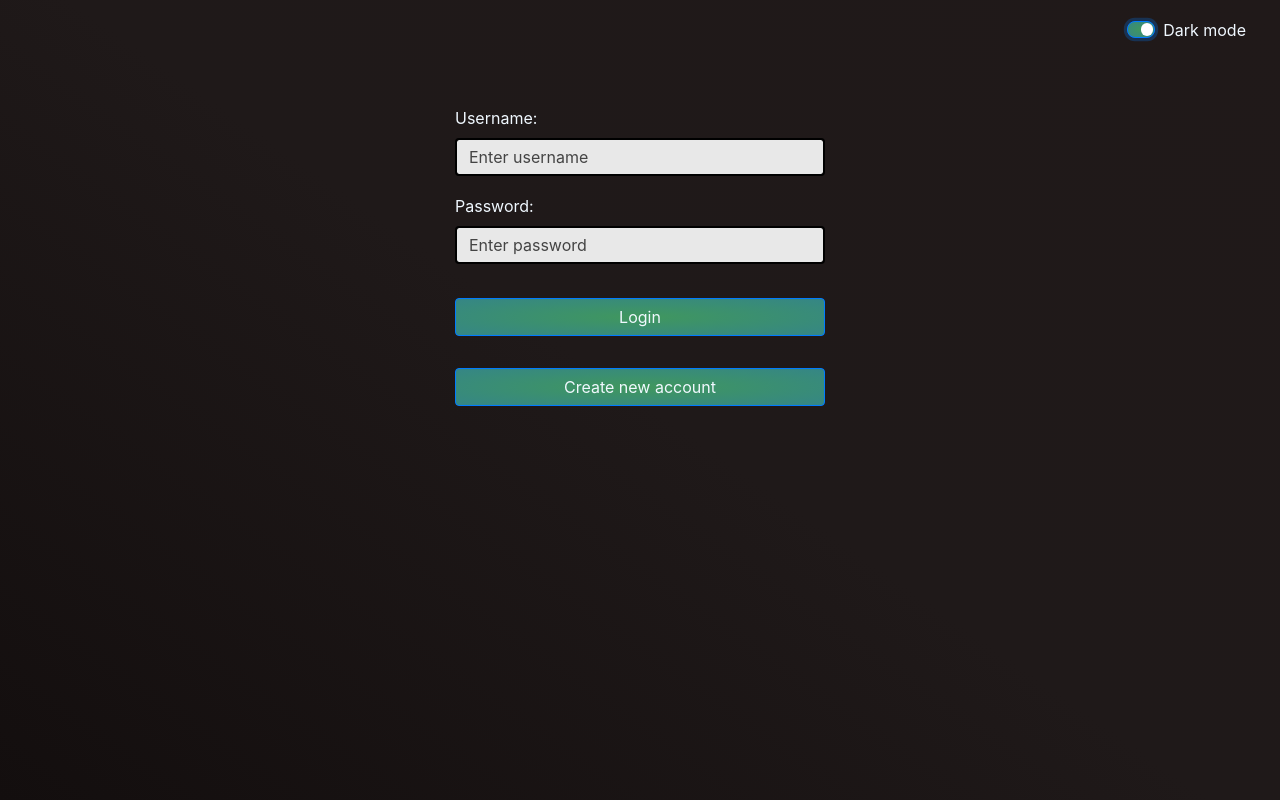
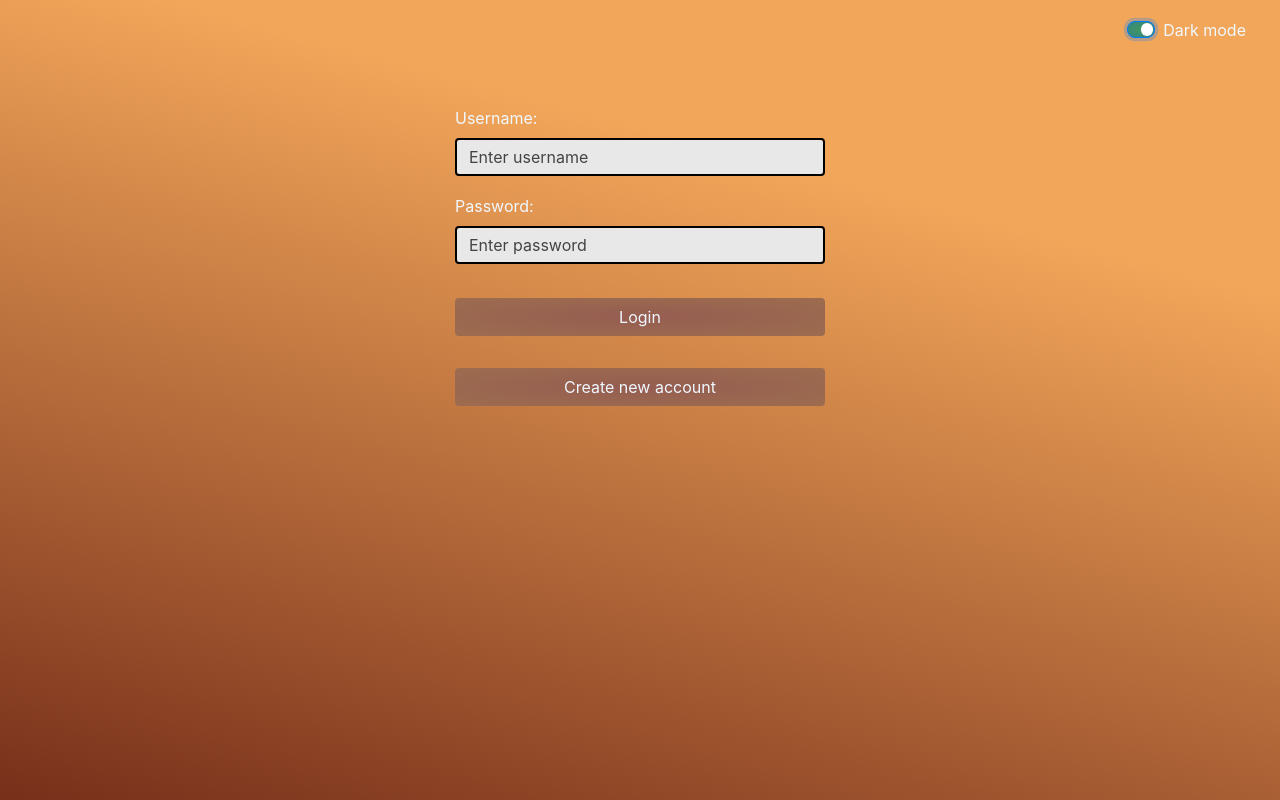
Before and after one commit to vidyona/login-system, a PHP site: page /login.html in a window 1280 px wide, after a click on "Dark mode". Run offline with PHP 8.4, Linux system fonts and the light colour scheme.

Commit message:
improve gradient and hover effect

```diff
--- a/js/main.js
+++ b/js/main.js
@@ -27,6 +27,14 @@ $(() => {
 
     darkModeHandler(darkModeSwitch);
     $("#darkMode").change(() => darkModeHandler(darkModeSwitch));
+
+    $("#customForm input").last().focus(() => {
+        $("input").last().keypress((event) => {
+            if(event.which == 13){
+                $("#submitButton").click();
+            }
+        });
+    });
 });
 
 function darkModeHandler(darkModeSwitch){
--- a/login.html
+++ b/login.html
@@ -23,7 +23,7 @@
         </div>
     </header>
 
-    <div class="container login mt-5">
+    <div id="customForm" class="container login mt-5">
         <div class="username form-group">
             <label for="username">Username: </label>
             <input class="form-control" id="username" autocomplete="off" placeholder="Enter username"/>
@@ -37,15 +37,15 @@
         </div>
 
         <div class="form-group pt-3">
-            <button class="loginButton btn btn-primary btn-block">Login</button>
+            <button id="submitButton" class="loginButton btn customFormButton btn-block">Login</button>
         </div>
 
         <div class="form-group pt-3">
-            <button class="signupb btn btn-primary btn-block">Create new account</button>
+            <button class="signupb btn customFormButton btn-block">Create new account</button>
         </div>
     </div>
 
-    <script src="js/main.js" async></script>
-    <script src="js/login.js" async></script>
+    <script src="js/main.js"></script>
+    <script src="js/login.js"></script>
 </body>
 </html>
--- a/main.css
+++ b/main.css
@@ -37,9 +37,22 @@ legend{
     color: #444;
 }
 
-.btn-primary {
+.form-control::placeholder:focus {
+	color: #6c757d;
+}
+
+.form-control:focus {
+	border-color: #0d7d97;
+}
+
+.customFormButton {
     color: #404040;
 	background-image: radial-gradient(#7ece87, #66c1c1);
+}
+
+.customFormButton:hover{
+    color: #495734;
+    border-color: #774848;
 }
 
 header > *{
@@ -60,18 +73,22 @@ header > *{
 }
 
 .darkMode{
-    background-image: linear-gradient(35deg, #130e0e, #1f1919, #201919);
+    background-image: linear-gradient(15deg, #772f1a 0%, #f2a65a 74%);
 }
 
 .darkMode .form-control{
     background-color: #e8e8e8;
 }
 
-.darkMode .dropdown-item, .darkMode #userId, .darkMode legend, .darkMode label, .darkMode #lastUpdated, .darkMode .btn-primary{
-    color: aliceblue !important;
+.darkMode .dropdown-item, .darkMode #userId, .darkMode legend, .darkMode label, .darkMode #lastUpdated, .darkMode .customFormButton{
+    color: aliceblue;
 }
 
-.darkMode button:hover, .darkMode label:hover{
+.darkMode .customFormButton:hover{
+    color: #404040 !important;
+}
+
+.darkMode .btn:hover, .darkMode label:hover{
     color: aliceblue;
 }
 
@@ -95,6 +112,6 @@ header > *{
     border-top-color: #111;
 }
 
-.darkMode .btn-primary{
-    background-image: radial-gradient(#40975e, #358686);
+.darkMode .customFormButton{
+    background-image: radial-gradient(#955d51, #9d6c4f);
 }
--- a/signup.html
+++ b/signup.html
@@ -19,7 +19,7 @@
         </div>
     </div>
 
-    <div class="signup container">
+    <div id="customForm" class="signup container">
         <legend>Create a new account</legend>
 
         <div class="username form-group">
@@ -35,11 +35,11 @@
         </div>
 
         <div class="form-group pt-3">
-            <button class="signUpButton btn btn-primary btn-block">Create new account</button>
+            <button id="submitButton" class="signUpButton btn customFormButton btn-block">Create new account</button>
         </div>
 
         <div class="form-group pt-3">
-            <button class="loginb btn btn-primary btn-block">Login to an existing account</button>
+            <button class="loginb btn customFormButton btn-block">Login to an existing account</button>
         </div>
 
     </div>
```
